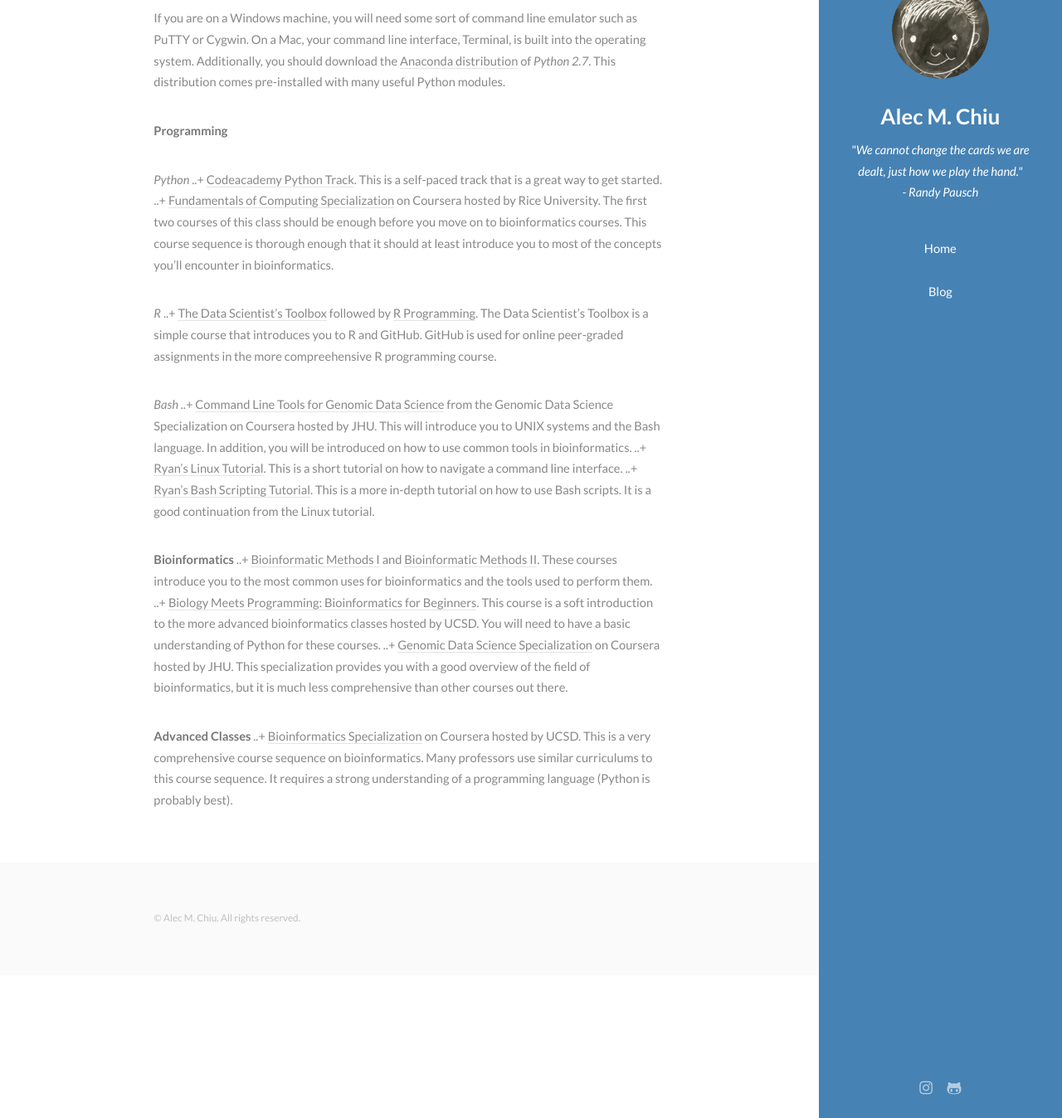
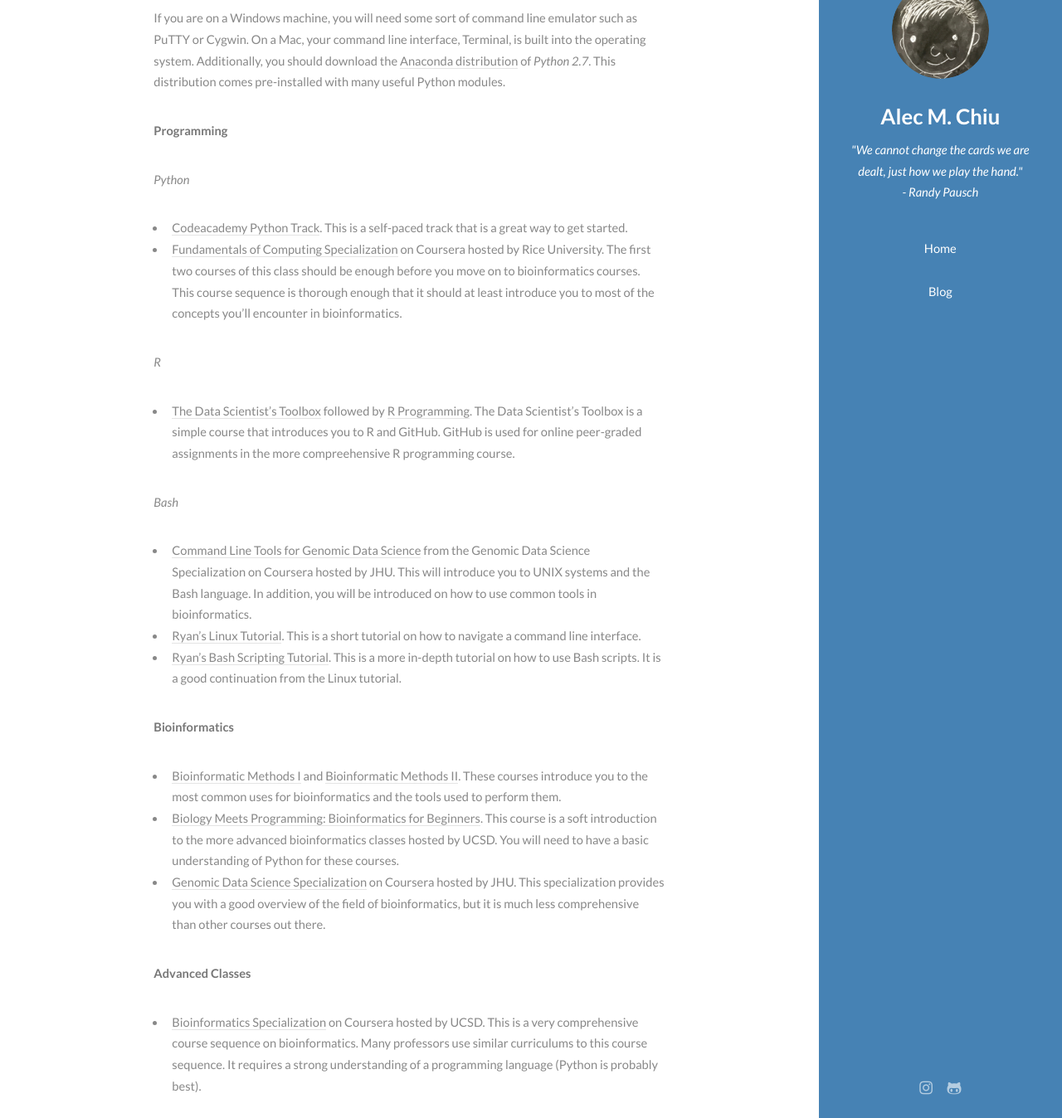
Before and after one commit to alecmchiu/alecmchiu.github.io, a Jekyll site: the page built from _posts/2016-07-12-Soft Introduction to Bioinformatics.markdown, in a window 1280 px wide and 1400 px high, scrolled down 899 px, cut to the strip 52-1400 px from the top of the window. Shown: the whole strip at 83% size. Built offline with Jekyll 4.4.1, drawn with Linux system fonts in a browser that asks for light colours.

```diff
--- a/_posts/2016-07-12-Soft Introduction to Bioinformatics.markdown
+++ b/_posts/2016-07-12-Soft Introduction to Bioinformatics.markdown
@@ -9,22 +9,22 @@ If you are on a Windows machine, you will need some sort of command line emulato
 **Programming**
 
 *Python*
-..+ [Codeacademy Python Track](https://www.codecademy.com/). This is a self-paced track that is a great way to get started.
-..+ [Fundamentals of Computing Specialization](https://www.coursera.org/specializations/computer-fundamentals) on Coursera hosted by Rice University. The first two courses of this class should be enough before you move on to bioinformatics courses. This course sequence is thorough enough that it should at least introduce you to most of the concepts you'll encounter in bioinformatics.
+  + [Codeacademy Python Track](https://www.codecademy.com/). This is a self-paced track that is a great way to get started.
+  + [Fundamentals of Computing Specialization](https://www.coursera.org/specializations/computer-fundamentals) on Coursera hosted by Rice University. The first two courses of this class should be enough before you move on to bioinformatics courses. This course sequence is thorough enough that it should at least introduce you to most of the concepts you'll encounter in bioinformatics.
 
 *R*
-..+ [The Data Scientist's Toolbox](https://www.coursera.org/learn/data-scientists-tools) followed by [R Programming](https://www.coursera.org/learn/r-programming). The Data Scientist's Toolbox is a simple course that introduces you to R and GitHub. GitHub is used for online peer-graded assignments in the more compreehensive R programming course.
+  + [The Data Scientist's Toolbox](https://www.coursera.org/learn/data-scientists-tools) followed by [R Programming](https://www.coursera.org/learn/r-programming). The Data Scientist's Toolbox is a simple course that introduces you to R and GitHub. GitHub is used for online peer-graded assignments in the more compreehensive R programming course.
 
 *Bash*
-..+ [Command Line Tools for Genomic Data Science](https://www.coursera.org/learn/genomic-tools) from the Genomic Data Science Specialization on Coursera hosted by JHU. This will introduce you to UNIX systems and the Bash language. In addition, you will be introduced on how to use common tools in bioinformatics.
-..+ [Ryan's Linux Tutorial](http://ryanstutorials.net/linuxtutorial/). This is a short tutorial on how to navigate a command line interface.
-..+ [Ryan's Bash Scripting Tutorial](http://ryanstutorials.net/bash-scripting-tutorial/). This is a more in-depth tutorial on how to use Bash scripts. It is a good continuation from the Linux tutorial.
+  + [Command Line Tools for Genomic Data Science](https://www.coursera.org/learn/genomic-tools) from the Genomic Data Science Specialization on Coursera hosted by JHU. This will introduce you to UNIX systems and the Bash language. In addition, you will be introduced on how to use common tools in bioinformatics.
+  + [Ryan's Linux Tutorial](http://ryanstutorials.net/linuxtutorial/). This is a short tutorial on how to navigate a command line interface.
+  + [Ryan's Bash Scripting Tutorial](http://ryanstutorials.net/bash-scripting-tutorial/). This is a more in-depth tutorial on how to use Bash scripts. It is a good continuation from the Linux tutorial.
 
 
 **Bioinformatics**
-..+ [Bioinformatic Methods I](https://www.coursera.org/learn/bioinformatics-methods-1) and [Bioinformatic Methods II](https://www.coursera.org/learn/bioinformatics-methods-2). These courses introduce you to the most common uses for bioinformatics and the tools used to perform them.
-..+ [Biology Meets Programming: Bioinformatics for Beginners](https://www.coursera.org/learn/bioinformatics). This course is a soft introduction to the more advanced bioinformatics classes hosted by UCSD. You will need to have a basic understanding of Python for these courses.
-..+ [Genomic Data Science Specialization](https://www.coursera.org/specializations/genomic-data-science) on Coursera hosted by JHU. This specialization provides you with a good overview of the field of bioinformatics, but it is much less comprehensive than other courses out there.
+  + [Bioinformatic Methods I](https://www.coursera.org/learn/bioinformatics-methods-1) and [Bioinformatic Methods II](https://www.coursera.org/learn/bioinformatics-methods-2). These courses introduce you to the most common uses for bioinformatics and the tools used to perform them.
+  + [Biology Meets Programming: Bioinformatics for Beginners](https://www.coursera.org/learn/bioinformatics). This course is a soft introduction to the more advanced bioinformatics classes hosted by UCSD. You will need to have a basic understanding of Python for these courses.
+  + [Genomic Data Science Specialization](https://www.coursera.org/specializations/genomic-data-science) on Coursera hosted by JHU. This specialization provides you with a good overview of the field of bioinformatics, but it is much less comprehensive than other courses out there.
 
 **Advanced Classes**
-..+ [Bioinformatics Specialization](https://www.coursera.org/specializations/computational-biology) on Coursera hosted by UCSD. This is a very comprehensive course sequence on bioinformatics. Many professors use similar curriculums to this course sequence. It requires a strong understanding of a programming language (Python is probably best).
+  + [Bioinformatics Specialization](https://www.coursera.org/specializations/computational-biology) on Coursera hosted by UCSD. This is a very comprehensive course sequence on bioinformatics. Many professors use similar curriculums to this course sequence. It requires a strong understanding of a programming language (Python is probably best).
```
